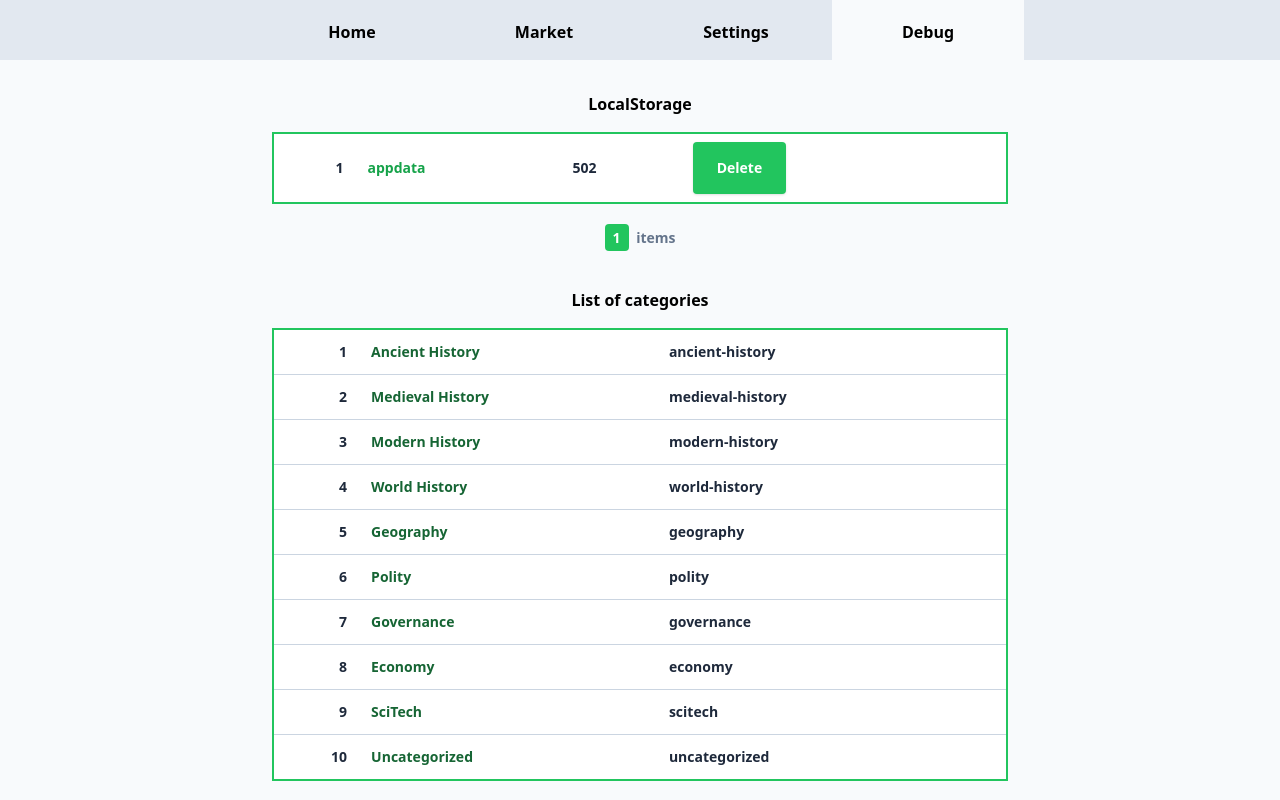
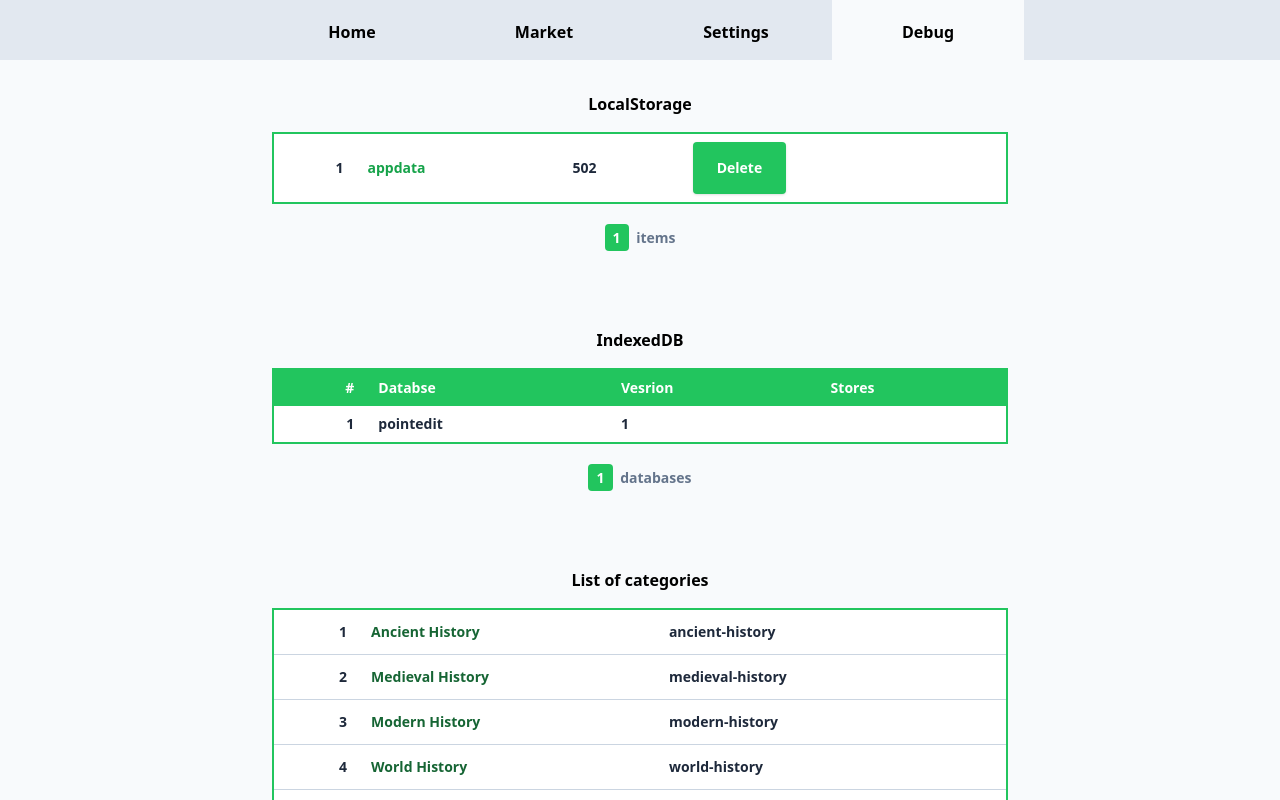
Before and after one commit to iaseth/pointedit, a React (Create React App) app: page / in a window 1280 px wide. Both pictures are taken after a click on the element "Debug". Shown: the top 800 px of the page. Built offline with nearby package versions, Linux system fonts and the light colour scheme.

Commit message:
Added IndexedDB component to Debugger * listing all databases

```diff
--- a/src/PointApp/Content/Debugger/Debugger.js
+++ b/src/PointApp/Content/Debugger/Debugger.js
@@ -1,4 +1,5 @@
 import LocalStorage from './LocalStorage';
+import IndexedDB from './IndexedDB';
 import CategoryTable from './CategoryTable';
 import NotesList from './NotesList';
 
@@ -10,12 +11,10 @@ export default function Debugger ({appdata}) {
 			<header className="py-2"></header>
 
 			<main>
-				<div className="mx-auto">
+				<div className="space-y-10">
 					<LocalStorage />
+					<IndexedDB />
 					<CategoryTable {...{appdata}} />
-
-					<div className="h-12"></div>
-
 					<NotesList notes={appdata.notes} />
 				</div>
 			</main>
--- /dev/null
+++ b/src/PointApp/Content/Debugger/IndexedDB.js
@@ -0,0 +1,64 @@
+import React from 'react';
+
+import {DebugHeader, DebugFooter} from './DebugUtils';
+import {Button} from '../../Utils';
+
+
+const IDB = window.indexedDB;
+
+const getDatabasesAndObjectStores = () => {
+	return IDB.databases().then(res => res.map(db => {
+		return {
+			name: db.name,
+			version: db.version,
+			objectStores: []
+		}
+	}));
+};
+
+export default function IndexedDB () {
+	const [databases, setDatabases] = React.useState([]);
+	const [init, setInit] = React.useState(false);
+
+	const updateDatabases = () => {
+		getDatabasesAndObjectStores().then(res => setDatabases(res));
+	};
+
+	React.useEffect(() => {
+		if (!init) {
+			updateDatabases();
+			setInit(true);
+		}
+	}, [init]);
+
+	return (
+		<div>
+			<DebugHeader text="IndexedDB" />
+
+			<main>
+				<table className="w-full">
+					<thead>
+						<tr>
+							<td>#</td>
+							<td>Databse</td>
+							<td>Vesrion</td>
+							<td>Stores</td>
+						</tr>
+					</thead>
+					<tbody>
+						{databases.map((database, k) => <tr key={k}>
+							<td>{k+1}</td>
+							<td>{database.name}</td>
+							<td>{database.version}</td>
+							<td>
+								{database.objectStores.map((objectStore, k) => <h5>{objectStore.name}</h5>)}
+							</td>
+						</tr>)}
+					</tbody>
+				</table>
+			</main>
+
+			<DebugFooter count={databases.length} what="databases" />
+		</div>
+	);
+}
```
